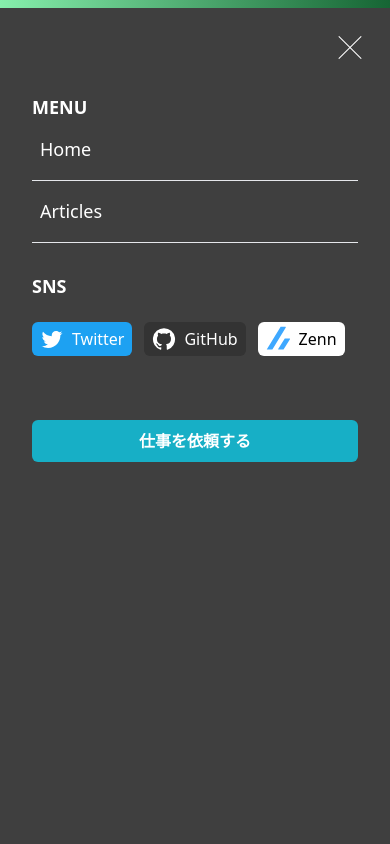
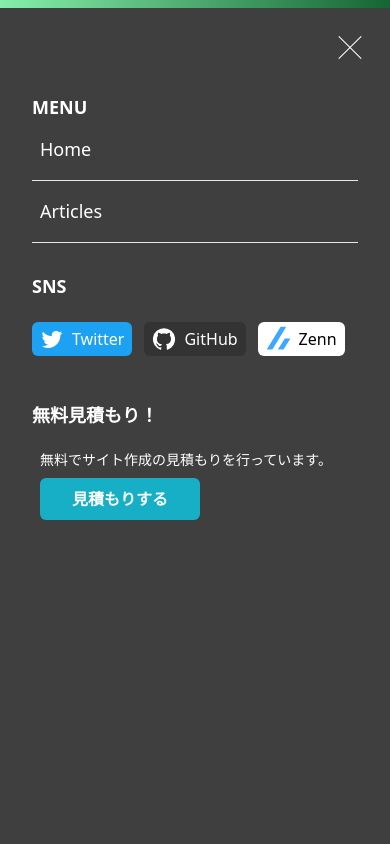
Before and after one commit to sanpicule/Work-Lab, a Next.js app: page /kikara in a window 390 px wide. Both pictures are taken after a click on the element 342 px from the left and 45 px from the top of the page. Shown: the top 844 px of the page. Built offline with nearby package versions, Linux system fonts and the light colour scheme.

Commit message:
見積もりフォームとの紐付け

```diff
--- a/components/Hero.tsx
+++ b/components/Hero.tsx
@@ -47,15 +47,17 @@ const Hero = () => {
           </h1>
           {/* TODO リンクは後で設定する */}
           <div className='hidden md:flex flex-col md:flex-row justify-center gap-8 mt-8'>
+            <a href='https://docs.google.com/forms/d/e/1FAIpQLSfBmmCi_30buJqMOBPWH8byvqZEkDziPoSv1I3l-rLdJ-WzZw/viewform?usp=dialog' target='_blank' rel='noreferrer'>
               <motion.button
                 className='flex items-center justify-center gap-2 bg-[#17afc6] text-white px-6 py-2 rounded-md '
                 whileHover={{ scale: 1.1 }}
                 whileTap={{ scale: 0.9 }}
                 transition={{ type: 'spring', stiffness: 400, damping: 10 }}
               >
-              <p className='font-bold'>仕事を依頼する</p>
+                <p className='font-bold'>見積もりする</p>
                 <FaArrowUpRightFromSquare />
               </motion.button>
+            </a>
             <motion.button
               className='bg-white text-slate-800 px-6 py-2 rounded-md font-bold'
               whileHover={{ scale: 1.1 }}
--- a/components/NavBar.tsx
+++ b/components/NavBar.tsx
@@ -83,14 +83,20 @@ const NavBar = () => {
             ))}
             <h4 className='mt-4 font-bold'>SNS</h4>
             <SnsIcons />
+            <h4 className='mt-8 font-bold'>無料見積もり！</h4>
+            <div className='flex flex-col gap-2 mt-2 pl-2'>
+              <p className='text-sm'>無料でサイト作成の見積もりを行っています。</p>
+              <a href='https://docs.google.com/forms/d/e/1FAIpQLSfBmmCi_30buJqMOBPWH8byvqZEkDziPoSv1I3l-rLdJ-WzZw/viewform?usp=dialog' target='_blank'>
                 <motion.button
-              className='flex mt-12 items-center justify-center gap-2 bg-[#17afc6] text-white px-8 py-2 rounded-md '
+                  className='flex items-center justify-center gap-2 bg-[#17afc6] text-white px-8 py-2 rounded-md '
                   whileHover={{ scale: 1.1 }}
                   whileTap={{ scale: 0.9 }}
                   transition={{ type: 'spring', stiffness: 400, damping: 10 }}
                 >
-              <p className='font-bold'>仕事を依頼する</p>
+                  <p className='font-bold'>見積もりする</p>
                 </motion.button>
+              </a>
+            </div>
           </ul>
           <CloseButton setOpen={setOpen} />
         </motion.div>
--- a/components/Portfolio.tsx
+++ b/components/Portfolio.tsx
@@ -11,8 +11,8 @@ import { caveat } from '@/utils/font'
 function Portfolio() {
   const customAnimate = useCustomAnimation()
   return (
-    <div className='w-full mt-4 py-20'>
-      <div className='max-w-6xl mx-auto w-full h-auto flex flex-col rounded-[40px] px-8 md:py-40 md:px-20'>
+    <div className='w-full'>
+      <div className='max-w-6xl mx-auto w-full h-auto flex flex-col rounded-[40px] pt-24 px-8 md:py-40 md:px-20'>
         <div className='text-white border-b-2 border-[#17afc6]'>
           <SectionTitle title={siteConfig.portfolio} />
         </div>
--- a/components/Skills.tsx
+++ b/components/Skills.tsx
@@ -25,7 +25,7 @@ export const Skills = () => {
 
   return (
     <div className='w-full'>
-      <div className='max-w-6xl mx-auto w-full flex flex-col rounded-[40px] pt-24 md:py-40 px-8 md:px-20 justify-center'>
+      <div className='max-w-6xl mx-auto w-full flex flex-col pt-24 md:py-40 px-8 md:px-20 justify-center'>
         <div className='text-white border-b-2 border-[#17afc6]'>
           <SectionTitle title={siteConfig.language} />
         </div>
--- a/pages/index.tsx
+++ b/pages/index.tsx
@@ -23,9 +23,9 @@ const TopPage: NextPage<IndexProps> = ({ pages }) => {
     <>
       <Hero />
       <Profile />
+      <Portfolio />
       <Skills />
       <HomeArticles pages={pages} />
-      <Portfolio />
     </>
   )
 }
```
Lines whose indentation alone changed are shown as unchanged.
